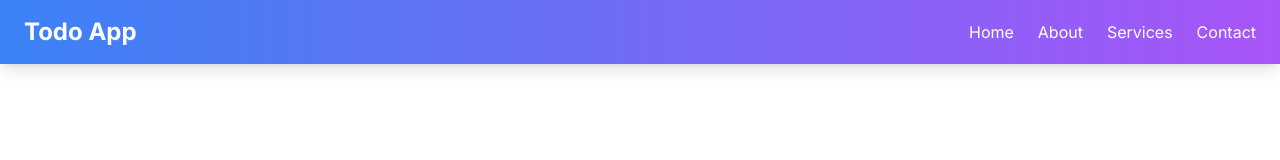
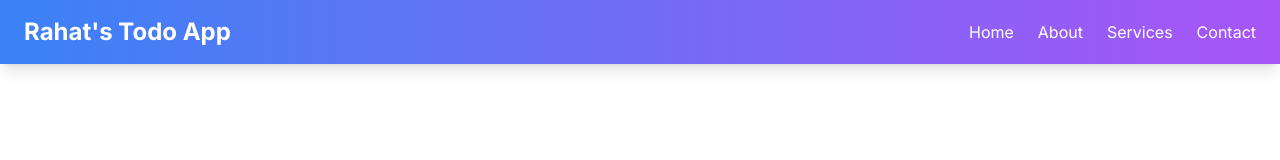
Before and after one commit to rahathasanDev/Todo-Next-App, a Next.js app: page / in a window 1280 px wide. Shown: the top 160 px of the page. Built offline with nearby package versions, Linux system fonts and the light colour scheme; no server answers; the database is empty.

Commit message:
name changes

```diff
--- a/app/Components/Navbar.jsx
+++ b/app/Components/Navbar.jsx
@@ -12,7 +12,7 @@ const Navbar = () => {
     <nav className="bg-gradient-to-r from-blue-500 to-purple-500 shadow-lg py-4">
       <div className="max-w-7xl mx-auto px-6 flex justify-between items-center">
         <div className="text-white text-2xl font-bold">
-          <a href="#">Todo App</a>
+          <a href="#">Rahat's Todo App</a>
         </div>
         <div className="hidden md:flex space-x-6">
           <a href="#" className="text-white hover:text-yellow-300 transition duration-300">Home</a>
```
